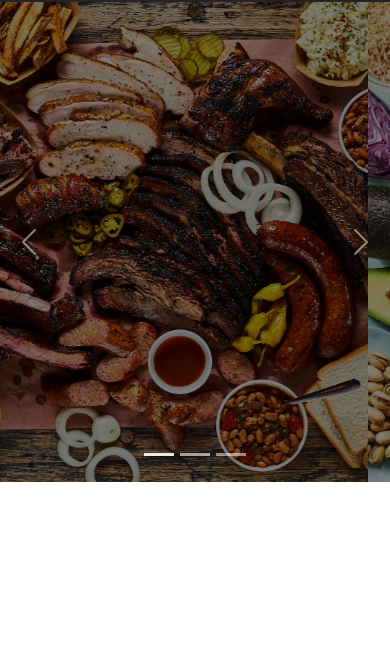
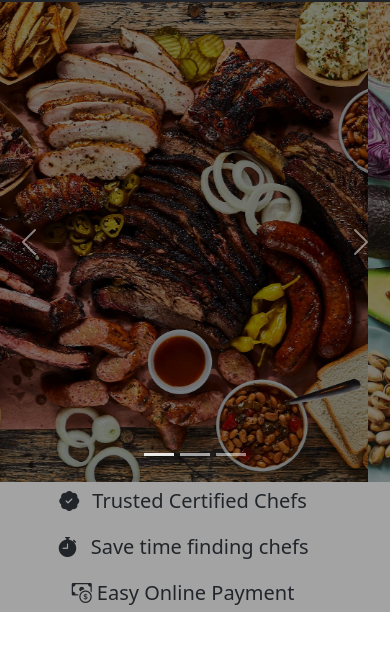
Before and after one commit to Chef91/mcclures-catering-website, a plain HTML site: page home_page/index.html in a window 390 px wide. Shown: the part 54-704 px from the top of the page. Drawn offline with nearby package versions, Linux system fonts and the light colour scheme.

Commit message:
Setup Overview on Landing Page
Setup the overview section of the landing page. Checked that it looks good on mobile. Simple information below the Carousel for viewers to see.

```diff
--- a/home_page/index.html
+++ b/home_page/index.html
@@ -13,6 +13,7 @@
   <link rel="icon" type="image/x-con" href="./Images/Full-Logo.svg"> <!-- PLACEHOLDER IMAGE - DO NOT KEEP! -->
   <link href="https://fonts.googleapis.com/css2?family=Lobster&family=Oswald:wght@200..700&display=swap" rel="stylesheet">
   <link href="https://cdn.jsdelivr.net/npm/bootstrap@5.0.2/dist/css/bootstrap.min.css" rel="stylesheet" integrity="sha384-EVSTQN3/azprG1Anm3QDgpJLIm9Nao0Yz1ztcQTwFspd3yD65VohhpuuCOmLASjC" crossorigin="anonymous">
+  <link rel="stylesheet" href="https://cdn.jsdelivr.net/npm/bootstrap-icons@1.11.3/font/bootstrap-icons.min.css">
 </head>
 <body>
   <nav class="navbar navbar-expand-lg navbar-dark bg-dark">
@@ -58,7 +59,7 @@
         <img src="./Images/sample2.jpg" class="d-inline w-100 c-img" alt="..."> <!-- PLACEHOLDER IMAGE - DO NOT KEEP! -->
         <div class="carousel-caption top-0 mt-4 d-none d-md-block">
           <h1 class="display-1 fw-bolder mt-5 h-txt">CATERING</h1>
-          <p class="fs-3 mt-5 p-txt">Need a cater for a big event? We're here to help!</p>
+          <p class="fs-3 mt-5 p-txt">We'll help you plan your big event, and take care of all the cooking.</p>
           <button type="button" class="btn btn-primary mt-4 px-4 py-2 fs-5 mt-5">Find a Chef</button>
         </div>
       </div>
@@ -66,7 +67,7 @@
         <img src="./Images/sample3.jpg" class="d-block w-100 c-img" alt="..."><!-- PLACEHOLDER IMAGE - DO NOT KEEP! -->
         <div class="carousel-caption top-0 mt-4 d-none d-md-block">
           <h1 class="display-1 fw-bolder mt-5 h-txt">MEAL PREP</h1>
-          <p class="fs-3 mt-5 p-txt">We can do all the cooking, so you don't have to!</p>
+          <p class="fs-3 mt-5 p-txt">Making meal prep easier, we'll do all the hard work for you.</p>
           <button type="button" class="btn btn-primary mt-4 px-4 py-2 fs-5 mt-5">Find a Chef</button>
         </div>
       </div>
@@ -80,7 +81,21 @@
       <span class="visually-hidden">Next</span>
     </button>
   </div>
-
+  <div class="overview">
+    <div class="container h-100 d-flex align-items-center">
+      <div class="row w-100 text-center fs-5">
+        <div class="col-xl p-2">
+          <i class="bi bi-patch-check-fill me-2"></i> Trusted Certified Chefs
+        </div>
+        <div class="col-xl p-2">
+          <i class="bi bi-stopwatch-fill me-2"></i> Save time finding chefs
+        </div>
+        <div class="col-xl p-2">
+          <i class="bi bi-cash-coin" me-2></i> Easy Online Payment
+        </div>
+      </div>
+    </div>
+  </div>
   <script src="https://cdn.jsdelivr.net/npm/bootstrap@5.0.2/dist/js/bootstrap.bundle.min.js" integrity="sha384-MrcW6ZMFYlzcLA8Nl+NtUVF0sA7MsXsP1UyJoMp4YLEuNSfAP+JcXn/tWtIaxVXM" crossorigin="anonymous"></script>
 </body>
 </html>
--- a/home_page/style.css
+++ b/home_page/style.css
@@ -1,8 +1,8 @@
-/* Nav Font */
+/* Nav */
 .top-font  {
   font-family: lobster, serif;
 }
-/* Carousel Adjustments */
+/* Carousel */
 .c-itm  {
   height: 480px;
 }
@@ -11,10 +11,14 @@
   object-fit: cover;
   filter:brightness(0.5);
 }
-/* Carousel Fonts */
 .h-txt  {
   font-family: lobster, serif;
 }
 .p-txt  {
   font-family: Oswald serif;
 }
+/* Overview */
+.overview  {
+  height: 130px;
+  background-color: rgb(163, 163, 163);
+}
```
Also changed, not shown: README.md.
